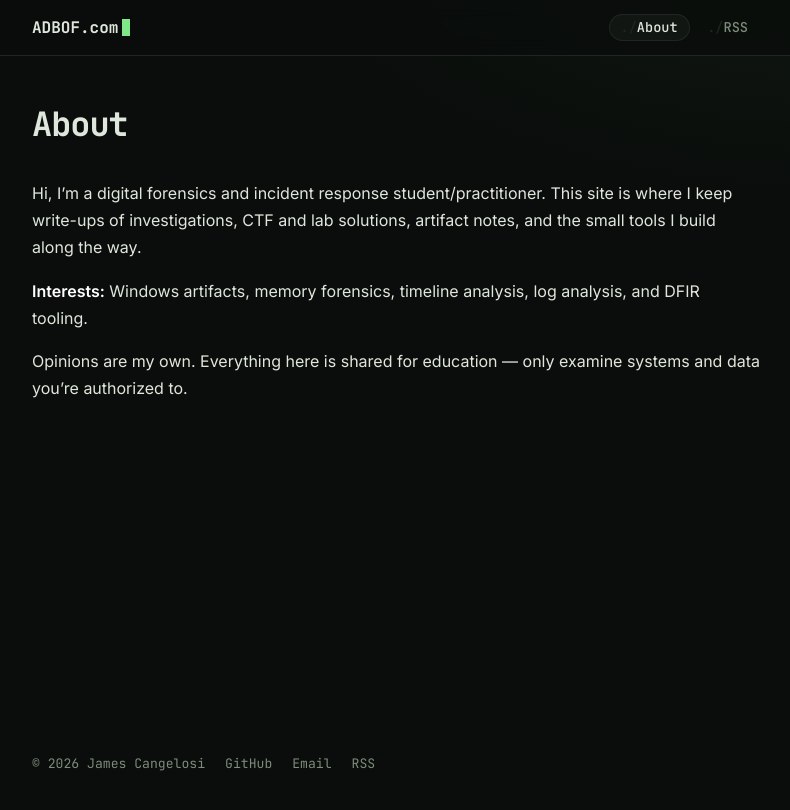
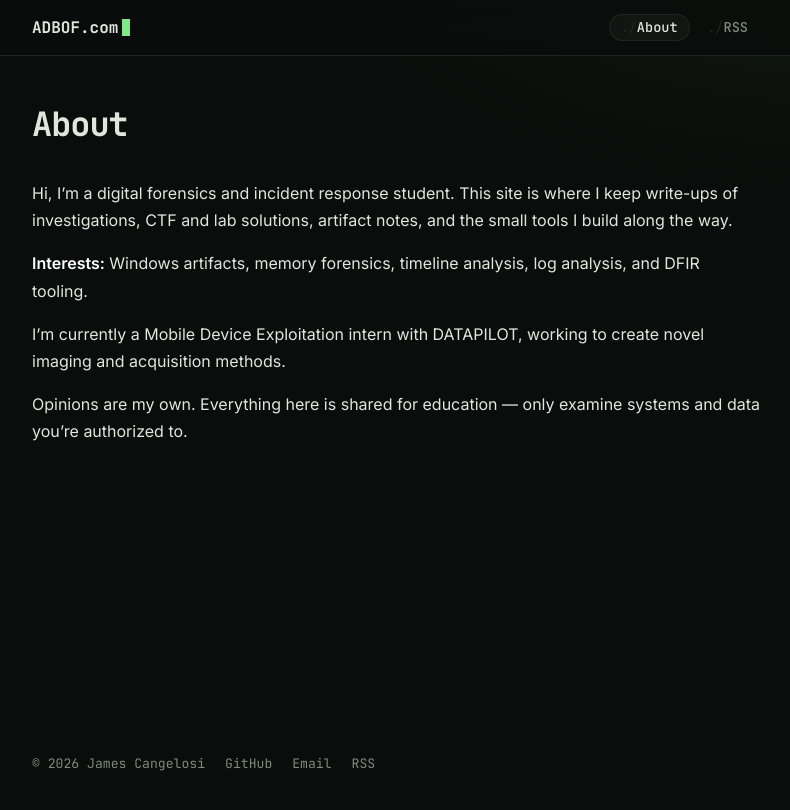
Before and after one commit to jcangelosi4n6/jcangelosi4n6.github.io, a Jekyll site: the page built from about.md, in a window 1280 px wide. Shown: the top 810 px of the page, without its empty margins (244-1034 px from the left). Built offline with Jekyll 4.4.1, drawn with Linux system fonts in a browser that asks for light colours.

Commit message:
Revise personal introduction and internship details
Updated description to reflect current internship and removed 'practitioner' title.

```diff
--- a/about.md
+++ b/about.md
@@ -4,9 +4,11 @@ title: About
 permalink: /about/
 ---
 
-Hi, I'm a digital forensics and incident response student/practitioner. This site is where I keep
+Hi, I'm a digital forensics and incident response student. This site is where I keep
 write-ups of investigations, CTF and lab solutions, artifact notes, and the small tools I build along the way.
 
 **Interests:** Windows artifacts, memory forensics, timeline analysis, log analysis, and DFIR tooling.
 
+I'm currently a Mobile Device Exploitation intern with DATAPILOT, working to create novel imaging and acquisition methods.
+
 Opinions are my own. Everything here is shared for education — only examine systems and data you're authorized to.
```
